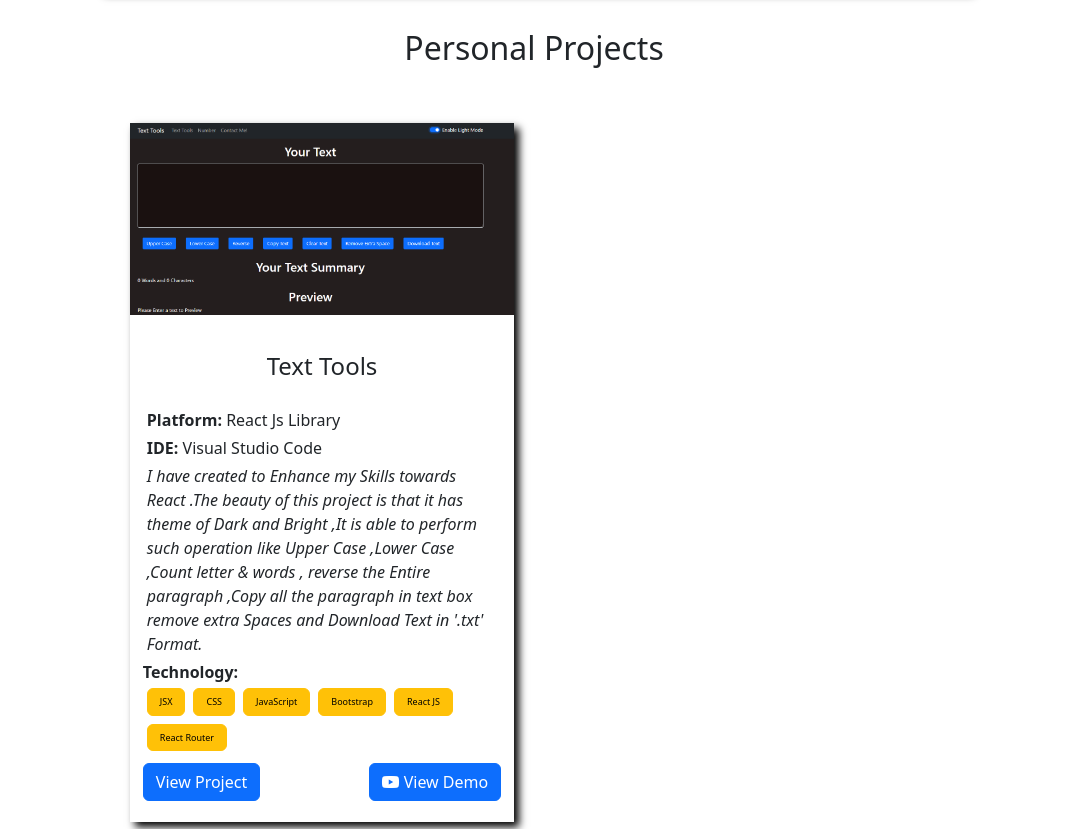
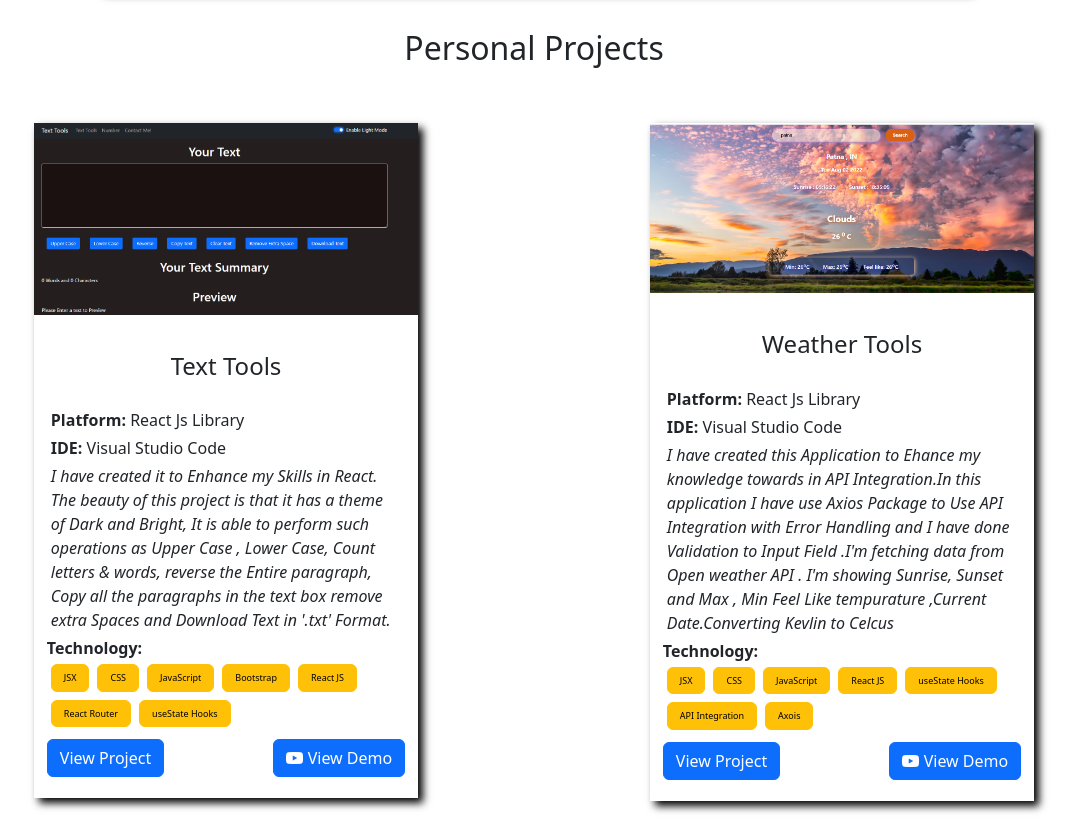
Before and after one commit to BABUSHAEB/ReactPortfolio, a React (Create React App) app: page /projects in a window 1280 px wide. Shown: the part 460-1289 px from the top of the page, without its empty margins (106-1183 px from the left). Built offline with nearby package versions, Linux system fonts and the light colour scheme.

Commit message:
Update Projects Weather App

```diff
--- a/src/Components/AboutMe.js
+++ b/src/Components/AboutMe.js
@@ -150,6 +150,7 @@
               <textarea name="message" id="" required placeholder='Purpose' cols="23" rows="3"></textarea>
               {/* <button  onClick={Alert()}>Send</button> */}
               <button  disabled>Send</button>
+              {/* <button  disabled className='my-2'>View Portfolio</button> */}
             </form>
           </div>
         </div>
--- a/src/Components/Academic.js
+++ b/src/Components/Academic.js
@@ -54,7 +54,8 @@
     id: 3,
     Education: "SSC/Matriculation",
     Degree: "SLC/10th",
-    Specialization: "Math,Computer",
+    // Specialization: "Math,Computer",
+    Specialization: "",
     Board: "SLC Borad ",
     FromYear: 2013,
     FromYearMonth: "March",
@@ -77,7 +78,10 @@
                   <div className="card-body">
                     <h4 className="card-title heading" >{Acdemic.Education}</h4>
                     <p className="card-text my-1 mx-1"><strong>Course: </strong>{Acdemic.Degree}</p>
+
+                    {(Acdemic.Specialization) !== "" &&
                     <p className="card-text my-1 mx-1"><strong>Specialization: </strong>{Acdemic.Specialization}</p>
+                    }
                     <p className="card-text my-1 mx-1"><strong>Institute: </strong>{Acdemic.Institute}</p>
                     <p className="card-text my-1 mx-1"><strong>University: </strong>{Acdemic.Board}</p>
                     <p className="card-text my-1 mx-1"><strong>Year: </strong>{Acdemic.FromYearMonth}-{Acdemic.FromYear} to {Acdemic.ToYearMonth}-{Acdemic.ToYear}</p>
--- a/src/Components/Projects.js
+++ b/src/Components/Projects.js
@@ -78,8 +78,22 @@
     Image: "Images/Texttools.png",
     IDE: "Visual Studio Code",
     Role: "UI Development",
-    Skills: ["JSX", "CSS", "JavaScript", "Bootstrap", "React JS", "React Router"],
-    Description: "I have created to Enhance my Skills towards React .The beauty of this project is that it has theme of Dark and Bright ,It is able to perform such operation like Upper Case ,Lower Case ,Count letter & words , reverse the Entire paragraph ,Copy all the paragraph in text box remove extra Spaces and Download Text in '.txt' Format."
+    Skills: ["JSX", "CSS", "JavaScript", "Bootstrap", "React JS", "React Router", "useState Hooks"],
+    Description: "I have created it to Enhance my Skills in React. The beauty of this project is that it has a theme of Dark and Bright, It is able to perform such operations as Upper Case , Lower Case, Count letters & words, reverse the Entire paragraph, Copy all the paragraphs in the text box remove extra Spaces and Download Text in '.txt' Format.",
+    ViewProject: "https://texttools.vercel.app/",
+    ViewDemo: "https://www.youtube.com/watch?v=ZGRECrTjLls"
+  },
+  {
+    id: 2,
+    Title: "Weather Tools",
+    Platform: "React Js Library",
+    Image: "Images/APIWeatherApp.png",
+    IDE: "Visual Studio Code",
+    Role: "UI Development",
+    Skills: ["JSX", "CSS", "JavaScript", "React JS", "useState Hooks", "API Integration", "Axois"],
+    Description: "I have created this Application to Ehance my knowledge towards in API Integration.In this application I have use Axios Package to Use API Integration with Error Handling and I have done Validation to Input Field .I'm fetching data from Open weather API . I'm showing Sunrise, Sunset and Max , Min Feel Like tempurature ,Current Date.Converting Kevlin to Celcus",
+    ViewProject: "https://apiweatherapp.vercel.app/",
+    ViewDemo: "https://youtu.be/i8iagOLd3RA"
   }];
   return (
     <div className='component-container Component-color'>
@@ -141,9 +155,9 @@
                       })}
                       <br />
                       <div className="d-flex justify-content-between my-2">
-                          <a href="https://texttools.vercel.app/" target="_blank" rel="noopener noreferrer" > <button className="btn btn-primary">
+                          <a href={PersonalProjects.ViewProject} target="_blank" rel="noopener noreferrer" > <button className="btn btn-primary">
                             View Project</button> </a>
-                        <a href="https://www.youtube.com/watch?v=ZGRECrTjLls" target="_blank" rel="noopener noreferrer" ><button className="btn btn-primary"><i className="fa-brands fa-youtube" /> View Demo  </button> </a>
+                        <a href={PersonalProjects.ViewDemo} target="_blank" rel="noopener noreferrer" ><button className="btn btn-primary"><i className="fa-brands fa-youtube" /> View Demo  </button> </a>
 
                     </div>
                   </div>
```
Also changed, not shown: public/Images/APIWeatherApp.png (added).
